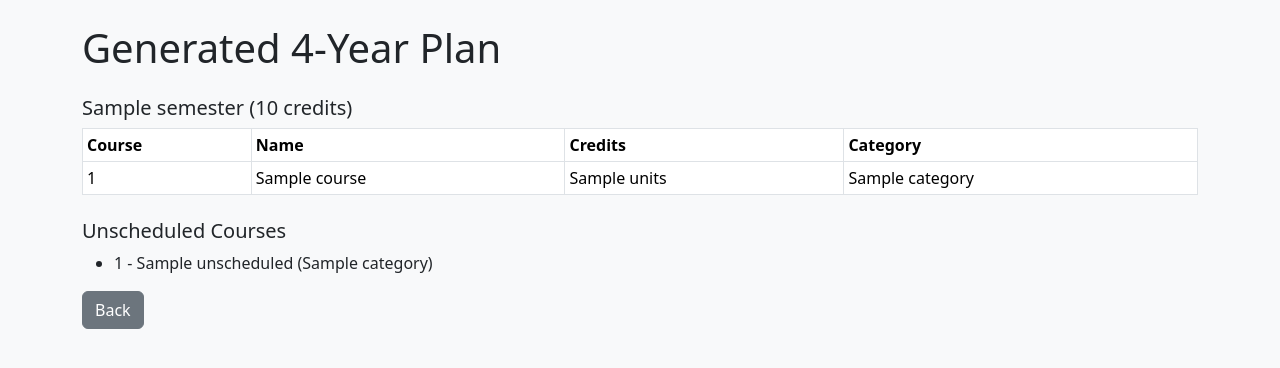
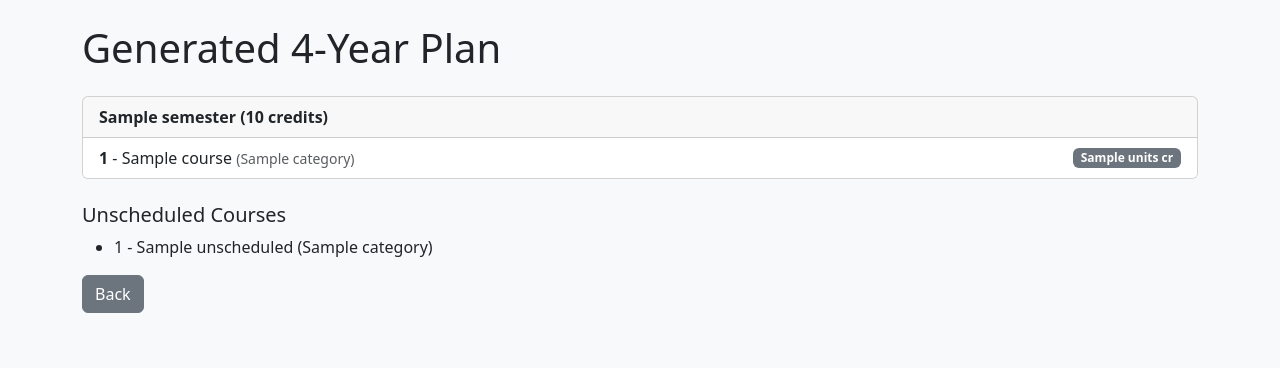
Before and after one commit to abelberhanuu/towson-is-pathfinder, a Flask app: template templates/plan.html in a window 1280 px wide. Shown: the top 368 px of the page. Run offline with Flask 3, Linux system fonts and the light colour scheme; the template is opened without the code that fills it: most values are stand-ins (such as "Sample title", 1, 10 or a date in 2020).

Commit message:
Improve planner output

```diff
--- a/generate_plan.py
+++ b/generate_plan.py
@@ -1,5 +1,17 @@
 import pandas as pd
 from typing import List, Tuple, Dict, Set
+
+# Labels used when returning the semester-by-semester plan
+SEMESTER_LABELS = [
+    "Fall 2023",
+    "Spring 2024",
+    "Fall 2024",
+    "Spring 2025",
+    "Fall 2025",
+    "Spring 2026",
+    "Fall 2026",
+    "Spring 2027",
+]
 
 # Sets of interchangeable courses that satisfy the same requirement
 INTERCHANGEABLE_SETS: List[Set[str]] = [
@@ -124,7 +136,8 @@ def generate_plan(track: str, completed_courses: List[str], max_credits: int = 1
                     break
 
         if sem_courses:
-            plan.append({'semester': f'Semester {sem}', 'courses': sem_courses, 'credits': credits})
+            label = SEMESTER_LABELS[sem - 1] if sem - 1 < len(SEMESTER_LABELS) else f"Semester {sem}"
+            plan.append({'semester': label, 'courses': sem_courses, 'credits': credits})
         if remaining.empty:
             break
     unscheduled = remaining[['course_id', 'course_name', 'category']].to_dict('records')
--- a/templates/plan.html
+++ b/templates/plan.html
@@ -9,28 +9,21 @@
 <div class="container py-4">
     <h1 class="mb-4">Generated 4-Year Plan</h1>
     {% for sem in plan %}
-    <div class="mb-4">
-        <h2 class="h5">{{ sem.semester }} ({{ sem.credits }} credits)</h2>
-        <table class="table table-sm table-bordered bg-white">
-            <thead>
-                <tr>
-                    <th>Course</th>
-                    <th>Name</th>
-                    <th>Credits</th>
-                    <th>Category</th>
-                </tr>
-            </thead>
-            <tbody>
-                {% for c in sem.courses %}
-                <tr>
-                    <td>{{ c.course_id }}</td>
-                    <td>{{ c.course_name }}</td>
-                    <td>{{ c.units }}</td>
-                    <td>{{ c.category }}</td>
-                </tr>
-                {% endfor %}
-            </tbody>
-        </table>
+    <div class="card mb-4">
+        <div class="card-header fw-semibold">
+            {{ sem.semester }} ({{ sem.credits }} credits)
+        </div>
+        <ul class="list-group list-group-flush">
+            {% for c in sem.courses %}
+            <li class="list-group-item d-flex justify-content-between align-items-center">
+                <span>
+                    <strong>{{ c.course_id }}</strong> - {{ c.course_name }}
+                    <small class="text-muted">({{ c.category }})</small>
+                </span>
+                <span class="badge bg-secondary">{{ c.units }} cr</span>
+            </li>
+            {% endfor %}
+        </ul>
     </div>
     {% endfor %}
 
```
